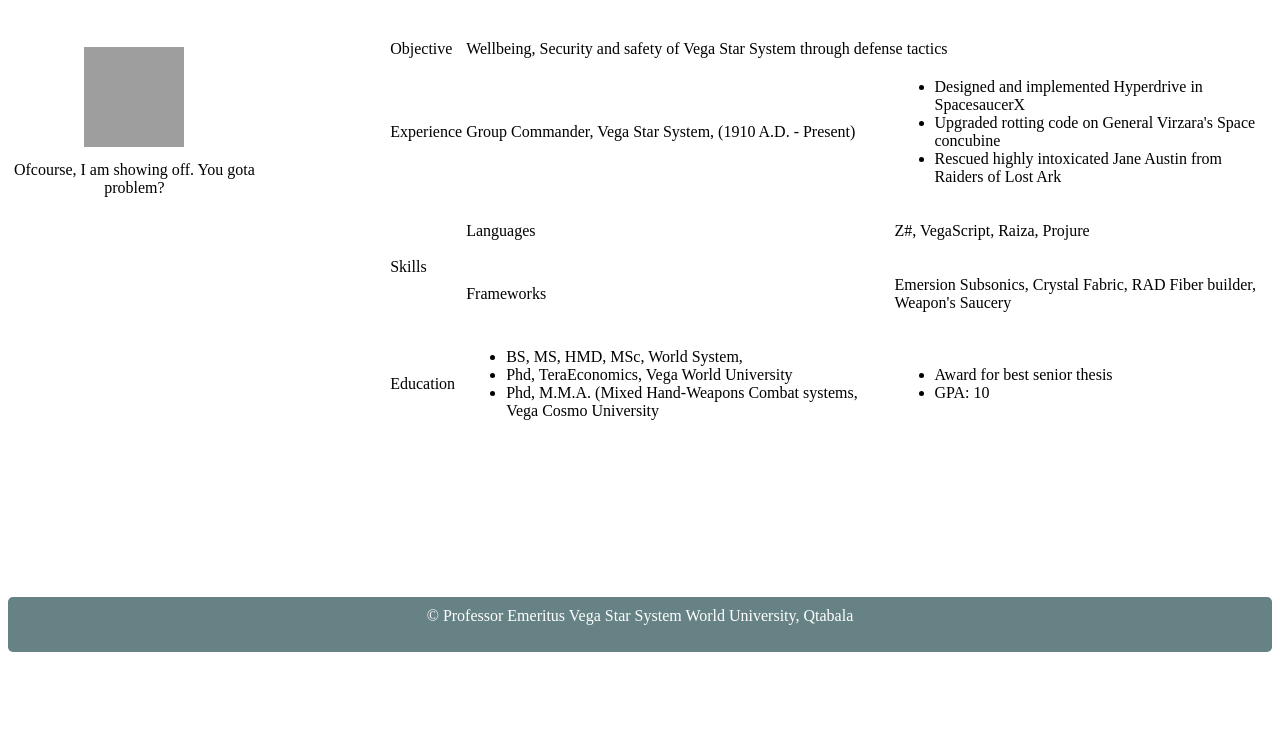
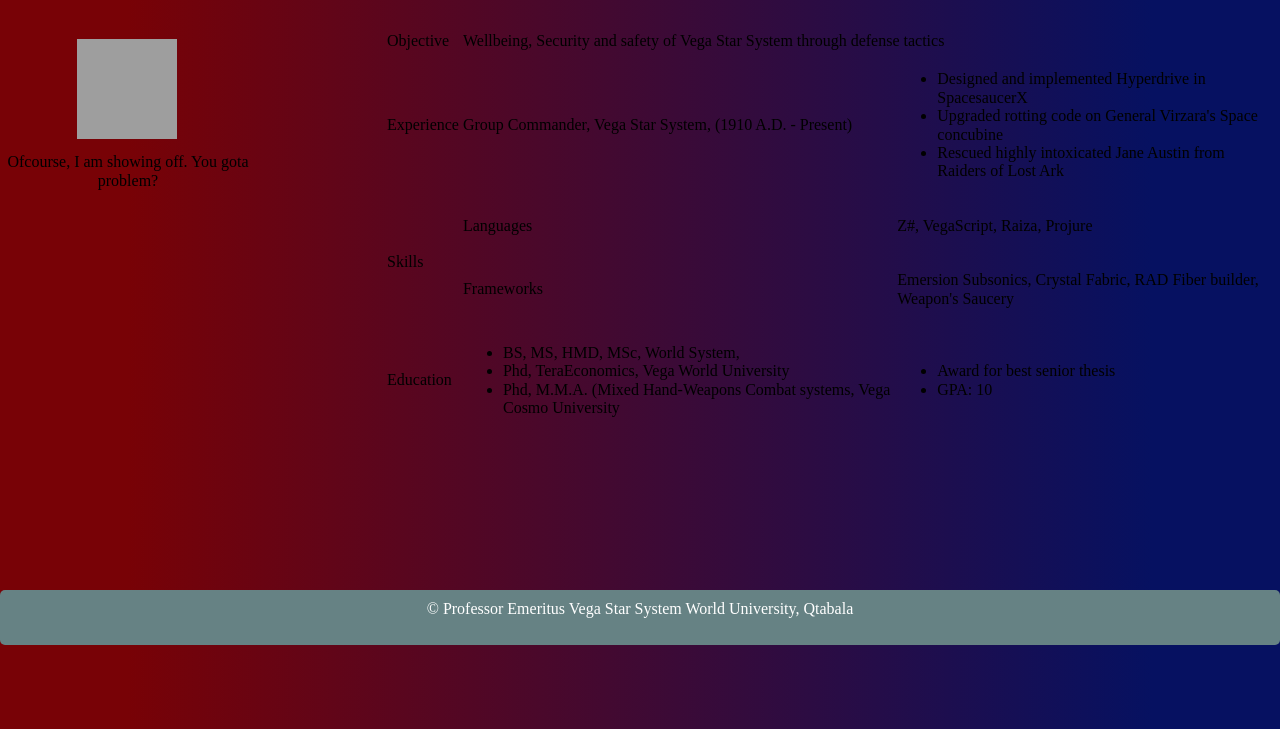
Before and after one commit to codecakes/clinteastwood, a plain HTML site: page index.html in a window 1280 px wide. Shown: the part 71-800 px from the top of the page. Drawn offline with nearby package versions, Linux system fonts and the light colour scheme; grey boxes are pictures that could not be loaded.

Commit message:
modified styling

```diff
--- a/index.html
+++ b/index.html
@@ -15,10 +15,12 @@
     <!-- Add to homescreen for Safari on iOS -->
     <meta name="apple-mobile-web-app-capable" content="yes">
     <meta name="apple-mobile-web-app-status-bar-style" content="black">
-		<link type="text/css" rel="stylesheet" href="stylesheet.min.css"/>
+		<link type="text/css" rel="stylesheet" href="stylesheet.css" />
+		<link type="text/css" rel="stylesheet" href="normalize.css" />
+		<link type="text/css" rel="stylesheet" href="gh-css.css" />
 	</head>
 
-	<body>
+	<body id="grad">
 	    <div id="header">
 	        <div class="row">
 	            <h1>Space Commander Clint Eastwood - In a parallel universe</h1>
--- a/stylesheet.css
+++ b/stylesheet.css
@@ -84,3 +84,14 @@ fieldset#enclose {
 	text-align: center;
 	margin-top: 5px;
 }
+
+
+
+#grad {
+  background: -webkit-linear-gradient(90deg, #780206 10%, #061161 90%); /* Chrome 10+, Saf5.1+ */
+  background:    -moz-linear-gradient(90deg, #780206 10%, #061161 90%); /* FF3.6+ */
+  background:     -ms-linear-gradient(90deg, #780206 10%, #061161 90%); /* IE10 */
+  background:      -o-linear-gradient(90deg, #780206 10%, #061161 90%); /* Opera 11.10+ */
+  background:         linear-gradient(90deg, #780206 10%, #061161 90%); /* W3C */
+
+}
```
Lines whose indentation alone changed are shown as unchanged.
